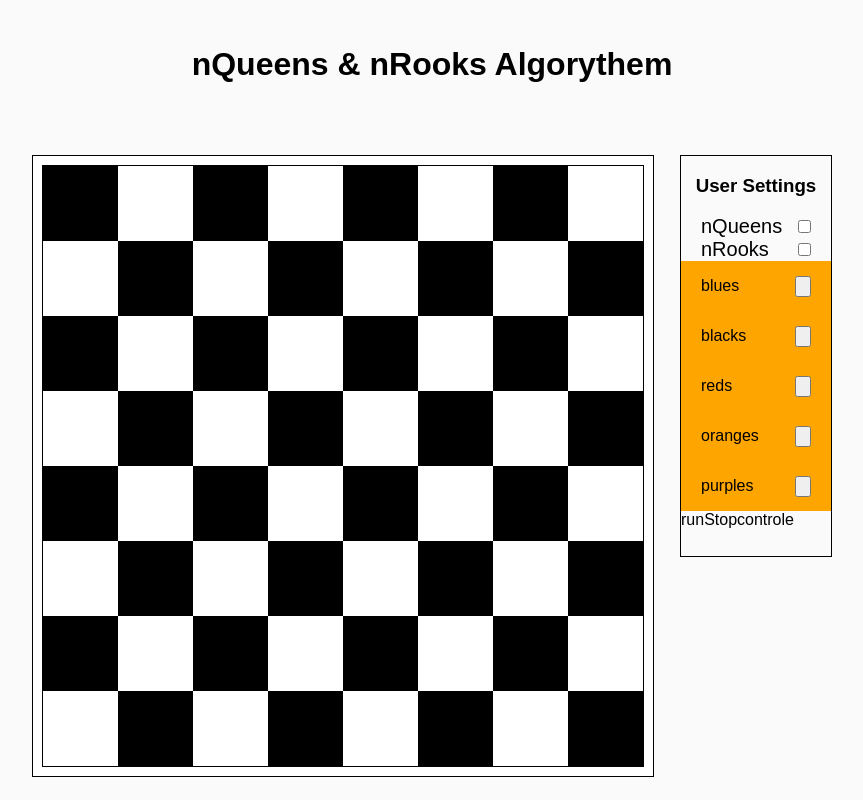
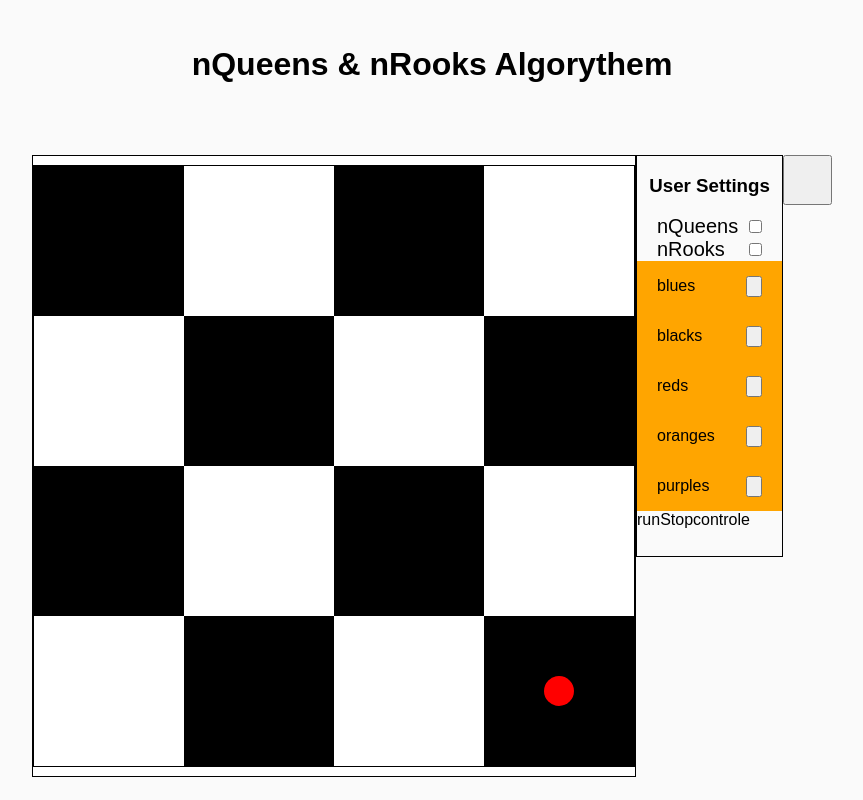
Before and after one commit to jmargrove/nRooksAndnQueens, a React (Create React App) app: page / in a window 1280 px wide. Shown: the whole page, without its empty margins (208-1071 px from the left). Built offline with nearby package versions, Linux system fonts and the light colour scheme.

Commit message:
feat: the markers within the squares, but delay is really not working

```diff
--- a/src/App.css
+++ b/src/App.css
@@ -20,8 +20,18 @@
 }
 
 .Square {
-  width: 75px;
-  height: 75px;
+  width: 150px;
+  height: 150px;
+  display: flex;
+  justify-content: center;
+  align-items: center;
+}
+
+.Rook {
+  width: 30px;
+  height: 30px;
+  border-radius: 50%;
+  background-color: red;
 }
 
 #DarkSquare {
--- a/src/App.js
+++ b/src/App.js
@@ -1,42 +1,89 @@
 import React, { Component } from "react";
-import { calc } from "./RooksEquation";
+// import { calc } from "./RooksEquation";
 import UserSettings from "./components/UserSettings";
 import "./App.css";
-
+// hard code it for 4x4
 class App extends Component {
   constructor(props) {
     super(props);
     this.state = {
-      tileColor: ["black", "white"]
+      tileColor: ["black", "white"],
+      rookPositioni: null,
+      rookPositionj: null,
+      rookPosition: "poss33"
     };
   }
 
+  delay(t) {
+    return new Promise(resolve => {
+      setTimeout(() => resolve(console.log("happy")), t);
+    });
+  }
+
+  calc(n) {
+    let rooks = 0;
+    let j = 0;
+    let solutions = 0;
+    let col = Array(n).fill(0);
+
+    const recur = async () => {
+      for (let i = 0; i < n; i++) {
+        if (col[i] === 0) {
+          col[i] = 1;
+          rooks++;
+          if (rooks === n) {
+            solutions++;
+            await this.delay(5);
+            console.log(i);
+            this.setState({ rookPosition: "poss" + i + j });
+          }
+          j++;
+          recur();
+          col[i] = 0;
+          j--;
+          rooks--;
+          // }
+        }
+      }
+    };
+    recur();
+    console.log("number of solutions ", solutions);
+    return solutions;
+  }
+
   renderingThesquares() {
-    const arr = [];
-    for (let i = 0; i < 8; i++) {
-      arr.push(...Array(8).fill(i));
+    const arri = [];
+    const arrj = [];
+    for (let i = 0; i < 4; i++) {
+      for (let j = 0; j < 4; j++) {
+        arrj.push(j);
+        arri.push(i);
+      }
     }
-
-    return arr.map((el, i) => {
+    return arri.map((el, i) => {
       return (
         <div
           className="Square"
           key={i}
-          id={el.toString() + i.toString()}
+          id={"poss" + el + arrj[i]}
           style={{
             "background-color":
               el % 2
                 ? i % 2 ? this.state.tileColor[0] : this.state.tileColor[1]
                 : i % 2 ? this.state.tileColor[1] : this.state.tileColor[0]
           }}
-          // id={
-          //   el % 2
-          //     ? i % 2 ? "DarkSquare" : "LightSquare"
-          //     : i % 2 ? "LightSquare" : "DarkSquare"
-          // }
-        />
+        >
+          {this.theRook("poss" + el + arrj[i])}
+        </div>
       );
     });
+  }
+
+  theRook(local) {
+    if (this.state.rookPosition === local) {
+      console.log(local, "IT IS TRUE");
+      return <div className="Rook" />;
+    }
   }
 
   colorChoice = (color1, color2) => {
@@ -44,6 +91,7 @@ class App extends Component {
   };
 
   render() {
+    console.log("the rooks position", this.state.rookPosition);
     return (
       <div className="MaxWidth">
         <h1> nQueens & nRooks Algorythem </h1>
@@ -52,6 +100,10 @@ class App extends Component {
             <div className="TheBoard">{this.renderingThesquares()}</div>
           </div>
           <UserSettings colorChoice={this.colorChoice} />
+          <button
+            style={{ width: "50px", height: "50px" }}
+            onClick={() => this.calc(4)}
+          />
         </div>
       </div>
     );
--- a/src/RooksEquation.js
+++ b/src/RooksEquation.js
@@ -1,5 +1,6 @@
-exports.calc = n => {
+calc = n => {
   let rooks = 0;
+  let j = 0;
   let solutions = 0;
   let col = Array(n).fill(0);
 
@@ -7,10 +8,19 @@ exports.calc = n => {
     for (let i = 0; i < n; i++) {
       if (col[i] === 0) {
         col[i] = 1;
+
         rooks++;
-        if (rooks === n) solutions++;
+        if (rooks === n) {
+          console.log("i", i, "j", j);
+          solutions++;
+        }
+        j++;
+        setTimeout(() => {
+          // console.log("timeout finsihed");
+        }, 500);
         recur();
         col[i] = 0;
+        j--;
         rooks--;
       }
     }
@@ -18,3 +28,5 @@ exports.calc = n => {
   recur();
   return solutions;
 };
+
+console.log(calc(4));
```
